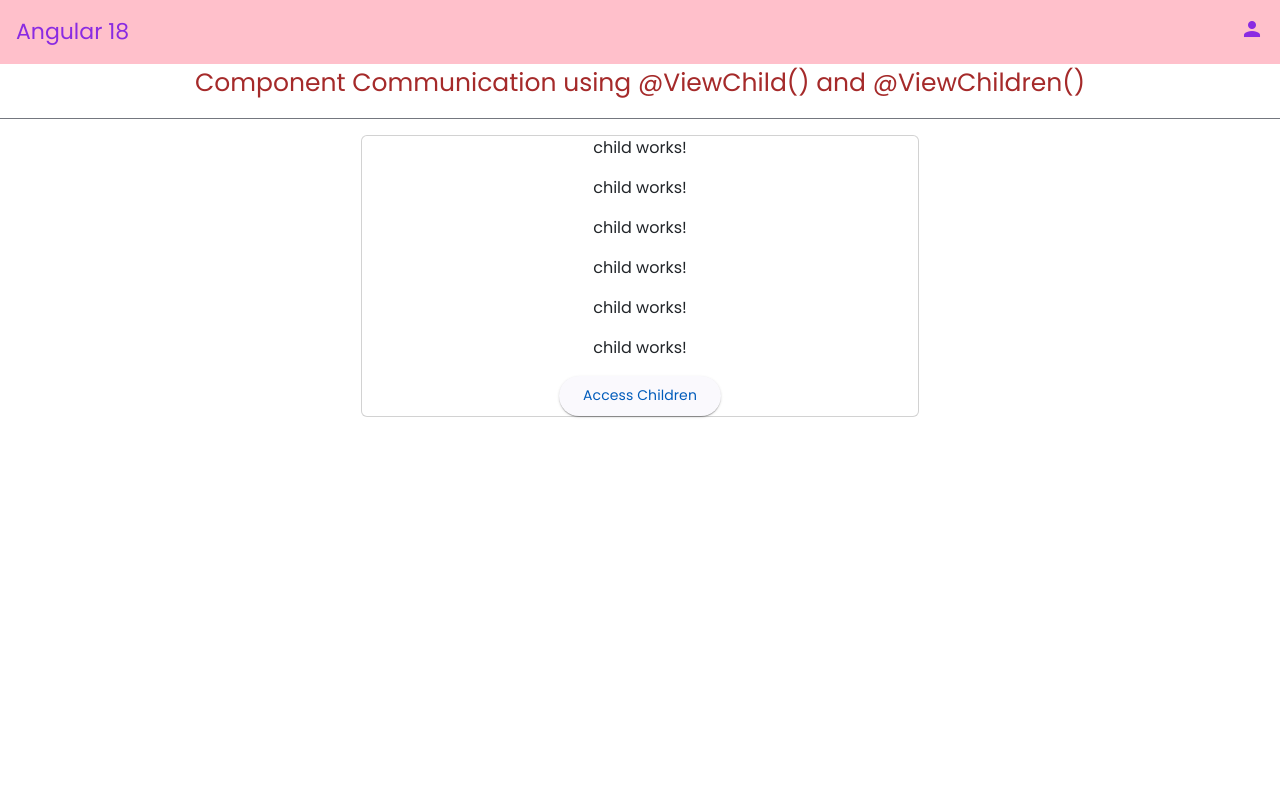
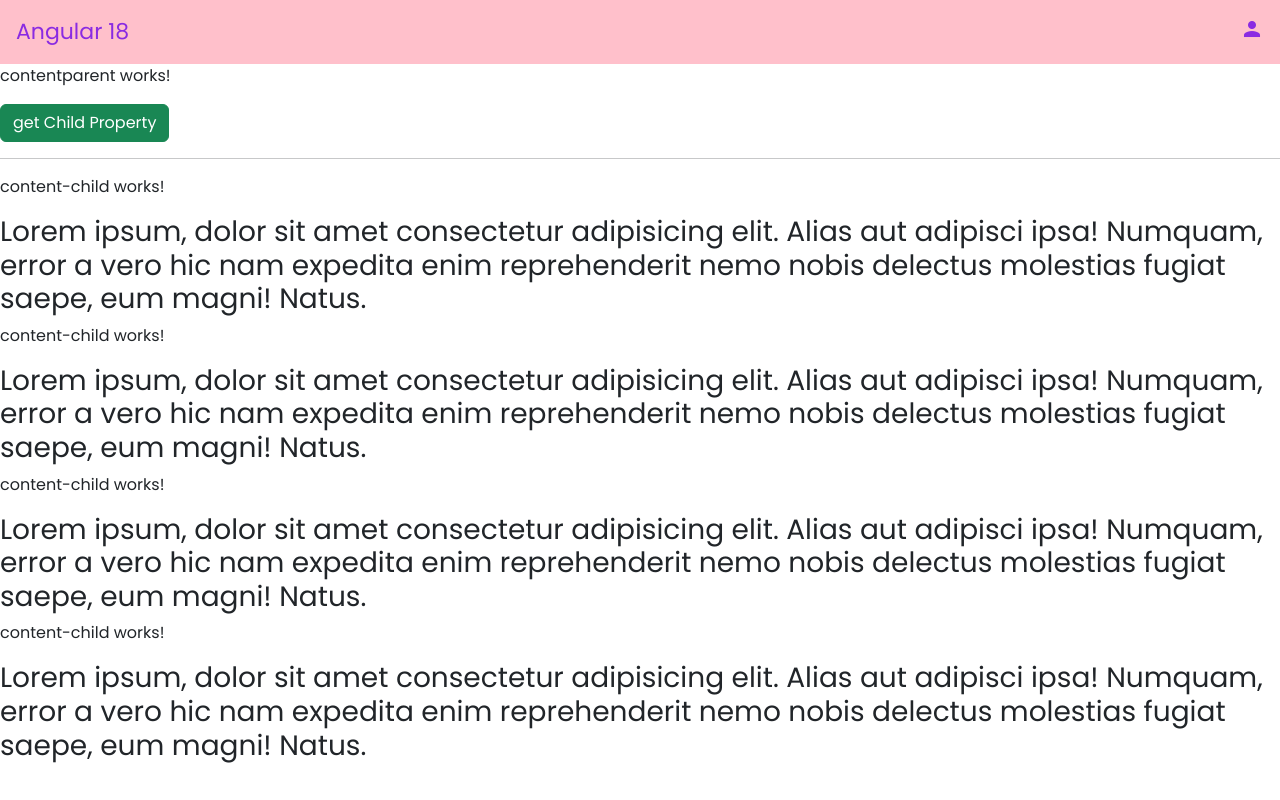
Before and after one commit to SatishKonduru/batch26Angular18Core, an Angular app: page / in a window 1280 px wide. Built offline with nearby package versions, Linux system fonts and the light colour scheme.

Commit message:
@ContentChild() and @ContentChildren()

```diff
--- a/src/app/app.component.html
+++ b/src/app/app.component.html
@@ -23,4 +23,13 @@
  <!-- <app-for></app-for> -->
   <!-- <app-sender></app-sender> -->
   <!-- <app-view-child></app-view-child> -->
-   <app-parent></app-parent>
+   <!-- <app-parent></app-parent> -->
+
+<app-contentparent>
+  <app-content-child>
+
+  </app-content-child>
+  <app-content-child></app-content-child>
+  <app-content-child></app-content-child>
+  <app-content-child></app-content-child>
+</app-contentparent>
--- a/src/app/app.component.ts
+++ b/src/app/app.component.ts
@@ -14,6 +14,8 @@ import { ForComponent } from './components/for/for.component';
 import { SenderComponent } from "./components/sender/sender.component";
 import { ViewChildComponent } from "./components/view-child/view-child.component";
 import { ParentComponent } from "./components/parent/parent.component";
+import { ContentparentComponent } from "./components/contentparent/contentparent.component";
+import { ContentChildComponent } from "./components/content-child/content-child.component";
 
 
 
@@ -21,7 +23,7 @@ import { ParentComponent } from "./components/parent/parent.component";
 @Component({
   selector: 'app-root',
   standalone: true,
-  imports: [RouterOutlet, MatButtonModule, HeaderComponent, InterpolationComponent, PropertyBindingComponent, StyleBindingComponent, ClassBindingComponent, EventBindingComponent, TempRefVariablesComponent, IfComponent, SwitchCaseComponent, ForComponent, SenderComponent, ViewChildComponent, ParentComponent],
+  imports: [RouterOutlet, MatButtonModule, HeaderComponent, InterpolationComponent, PropertyBindingComponent, StyleBindingComponent, ClassBindingComponent, EventBindingComponent, TempRefVariablesComponent, IfComponent, SwitchCaseComponent, ForComponent, SenderComponent, ViewChildComponent, ParentComponent, ContentparentComponent, ContentChildComponent],
   templateUrl: './app.component.html',
   styleUrl: './app.component.css',
   preserveWhitespaces: true
--- /dev/null
+++ b/src/app/components/content-child/content-child.component.html
@@ -0,0 +1,2 @@
+<p>content-child works!</p>
+<h3>Lorem ipsum, dolor sit amet consectetur adipisicing elit. Alias aut adipisci ipsa! Numquam, error a vero hic nam expedita enim reprehenderit nemo nobis delectus molestias fugiat saepe, eum magni! Natus.</h3>
--- /dev/null
+++ b/src/app/components/content-child/content-child.component.ts
@@ -0,0 +1,12 @@
+import { Component } from '@angular/core';
+
+@Component({
+  selector: 'app-content-child',
+  standalone: true,
+  imports: [],
+  templateUrl: './content-child.component.html',
+  styleUrl: './content-child.component.css'
+})
+export class ContentChildComponent {
+  childData = 'This is Child Data'
+}
--- /dev/null
+++ b/src/app/components/contentparent/contentparent.component.html
@@ -0,0 +1,10 @@
+<p>contentparent works!</p>
+<button class="btn btn-success" (click)="getChildData()">get Child Property</button>
+<h1>{{cData}}</h1>
+
+<hr>
+
+@for(item of cArray; track item){
+    <h2>{{item}}</h2>
+}
+<ng-content></ng-content>
--- /dev/null
+++ b/src/app/components/contentparent/contentparent.component.ts
@@ -0,0 +1,25 @@
+import { Component, ContentChild, ContentChildren, QueryList } from '@angular/core';
+import { ContentChildComponent } from '../content-child/content-child.component';
+
+@Component({
+  selector: 'app-contentparent',
+  standalone: true,
+  imports: [],
+  templateUrl: './contentparent.component.html',
+  styleUrl: './contentparent.component.css'
+})
+export class ContentparentComponent {
+// @ContentChild(ContentChildComponent) cChild : ContentChildComponent
+
+@ContentChildren(ContentChildComponent) cChildren : QueryList<ContentChildComponent>
+cData : any
+cArray : any[] = []
+getChildData(){
+  // console.log("Child Data: ", this.cChild.childData)
+  // this.cData = this.cChild.childData
+  this.cChildren.forEach((x) => {
+    this.cArray.push(x.childData)
+  } )
+
+}
+}
```
Also changed, not shown: src/app/components/content-child/content-child.component.css (added), src/app/components/contentparent/contentparent.component.css (added).
